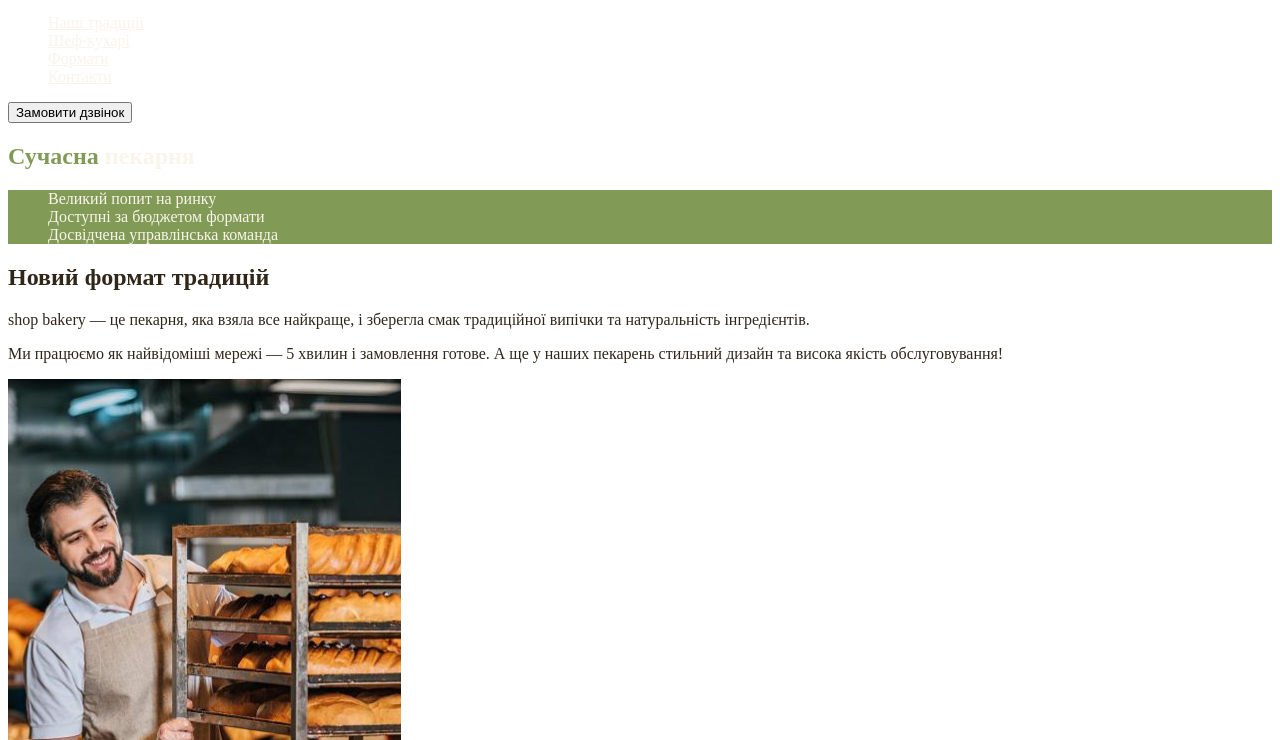
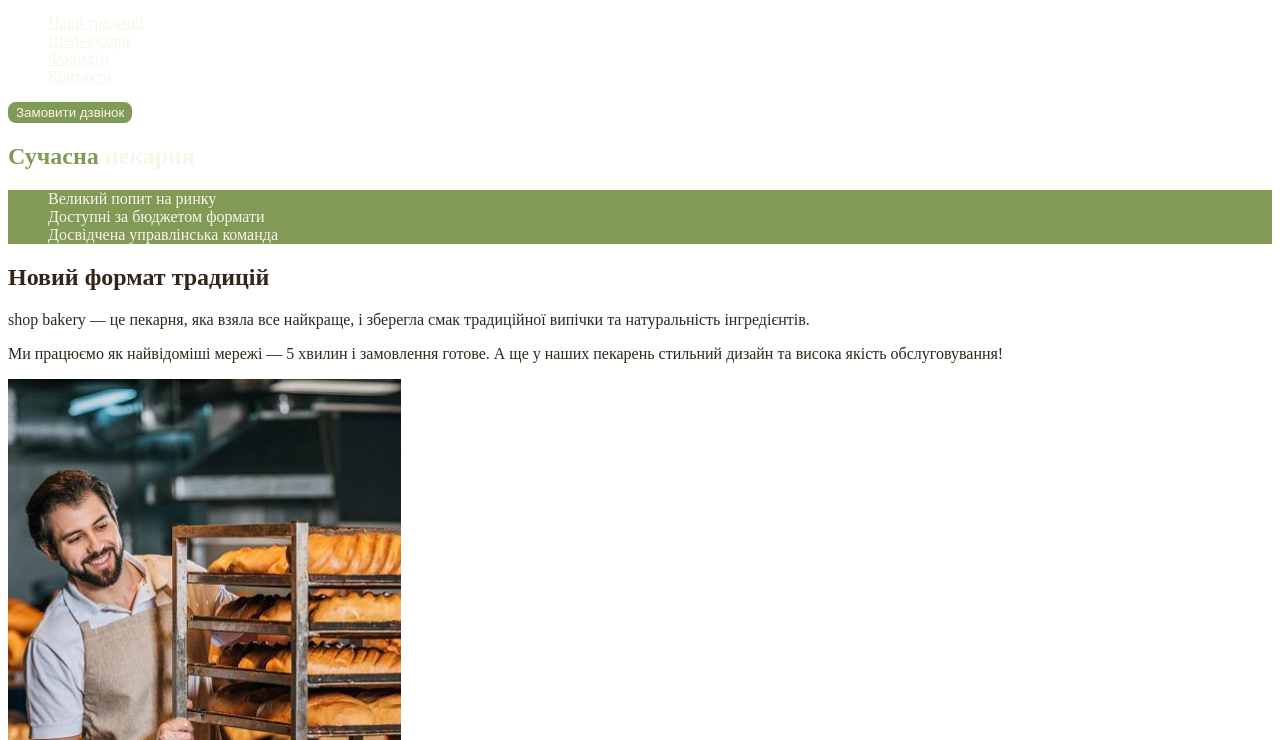
Before and after one commit to Fr1ghtN1ght/genius-homework, a plain HTML site: page index.html in a window 1280 px wide. Shown: the part 60-800 px from the top of the page. Drawn offline with Linux system fonts and the light colour scheme.

Commit message:
Added a button

```diff
--- a/css/styles.css
+++ b/css/styles.css
@@ -13,6 +13,20 @@ body {
 
 ul {
   list-style-type: none;
+}
+
+/* Button */
+.button {
+    color: var(--color-primary-light);
+    border-radius: 8px;
+    border: 2px solid #819B57;
+    background-color: #819B57;
+    cursor: pointer;
+}
+
+.button:hover {
+    background-color: transparent;
+    color: var(--color-brand-dark);
 }
 
 /* Links */
--- a/index.html
+++ b/index.html
@@ -21,7 +21,7 @@
                 <li><a class="link" href="#contacts-section">Контакти</a></li>
             </ul>
         </nav>
-        <button type="button">Замовити дзвінок</button>
+        <button class="button" type="button">Замовити дзвінок</button>
         <!-- замовити дзвінок -->
     </header>
     <main>
```
